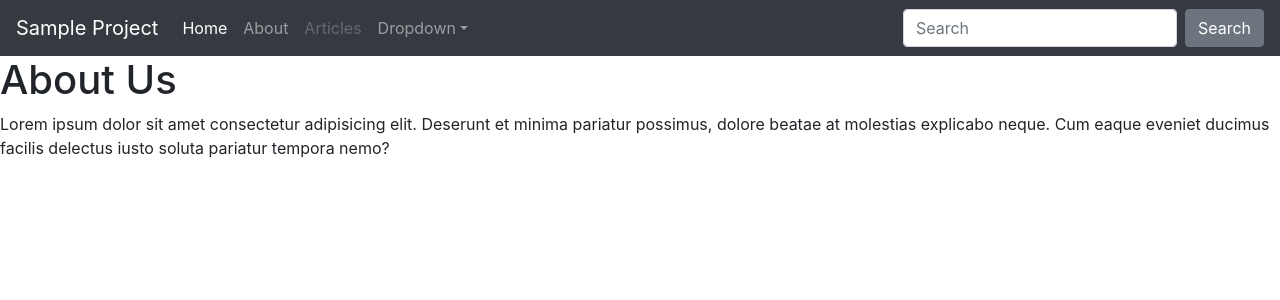
After one commit to hvaidya072/Document-Recognition, a Flask app: page /about in a window 1280 px wide. The commit adds this page. Shown: the top 300 px of the page. Run offline with Flask 2, Linux system fonts and the light colour scheme; some libraries are stand-ins or nearby versions.

Commit message:
second commit

```diff
--- a/app.py
+++ b/app.py
@@ -7,6 +7,13 @@ app = Flask(__name__)
 def index():
     return render_template('home.html')
 
+@app.route('/about')
+def about():
+    return render_template('about.html')
+
+@app.route('/articles')
+def articles():
+    return render_template('articles.html')
 
 if __name__ == '__main__':
     app.run(debug=True)
--- /dev/null
+++ b/templates/about.html
@@ -0,0 +1,6 @@
+{% extends 'layout.html' %}
+
+{% block body %}
+    <h1>About Us</h1>
+    <p>Lorem ipsum dolor sit amet consectetur adipisicing elit. Deserunt et minima pariatur possimus, dolore beatae at molestias explicabo neque. Cum eaque eveniet ducimus facilis delectus iusto soluta pariatur tempora nemo?</p>
+{% endblock %}
--- /dev/null
+++ b/templates/includes/_navbar.html
@@ -0,0 +1,32 @@
+<nav class="navbar navbar-expand-md navbar-dark bg-dark">
+    <a class="navbar-brand" href="#">Sample Project</a>
+    <button class="navbar-toggler" type="button" data-toggle="collapse" data-target="#navbarsExampleDefault" aria-controls="navbarsExampleDefault" aria-expanded="false" aria-label="Toggle navigation">
+      <span class="navbar-toggler-icon"></span>
+    </button>
+
+    <div class="collapse navbar-collapse" id="navbarsExampleDefault">
+      <ul class="navbar-nav mr-auto">
+        <li class="nav-item active">
+          <a class="nav-link" href="/">Home <span class="sr-only">(current)</span></a>
+        </li>
+        <li class="nav-item">
+          <a class="nav-link" href="/about">About</a>
+        </li>
+        <li class="nav-item">
+          <a class="nav-link disabled" href="/articles" tabindex="-1" aria-disabled="true">Articles</a>
+        </li>
+        <li class="nav-item dropdown">
+          <a class="nav-link dropdown-toggle" href="#" id="dropdown01" data-toggle="dropdown" aria-haspopup="true" aria-expanded="false">Dropdown</a>
+          <div class="dropdown-menu" aria-labelledby="dropdown01">
+            <a class="dropdown-item" href="#">Action</a>
+            <a class="dropdown-item" href="#">Another action</a>
+            <a class="dropdown-item" href="#">Something else here</a>
+          </div>
+        </li>
+      </ul>
+      <form class="form-inline my-2 my-lg-0">
+        <input class="form-control mr-sm-2" type="text" placeholder="Search" aria-label="Search">
+        <button class="btn btn-secondary my-2 my-sm-0" type="submit">Search</button>
+      </form>
+    </div>
+  </nav>
--- a/templates/layout.html
+++ b/templates/layout.html
@@ -6,6 +6,7 @@
         <link rel='stylesheet' href='https://stackpath.bootstrapcdn.com/bootstrap/4.3.1/css/bootstrap.min.css'>
     </head>
     <body>
+        {% include 'includes/_navbar.html' %}
         {% block body %}{% endblock %}
         <script src='https://stackpath.bootstrapcdn.com/bootstrap/4.3.1/js/bootstrap.min.js'></script>
     </body>
```
